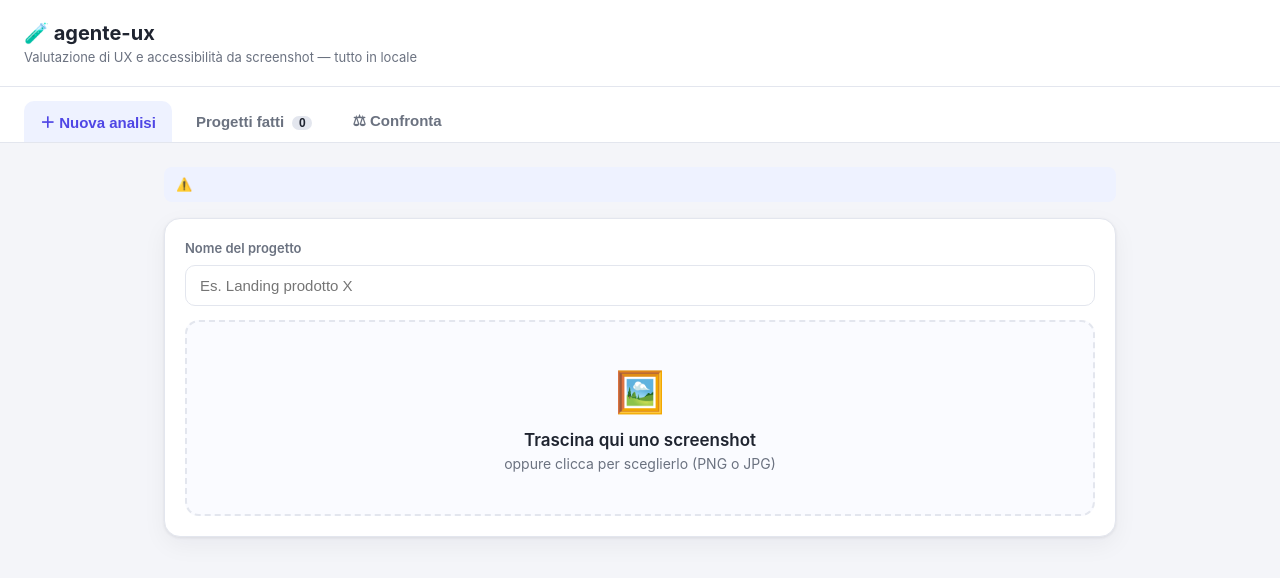
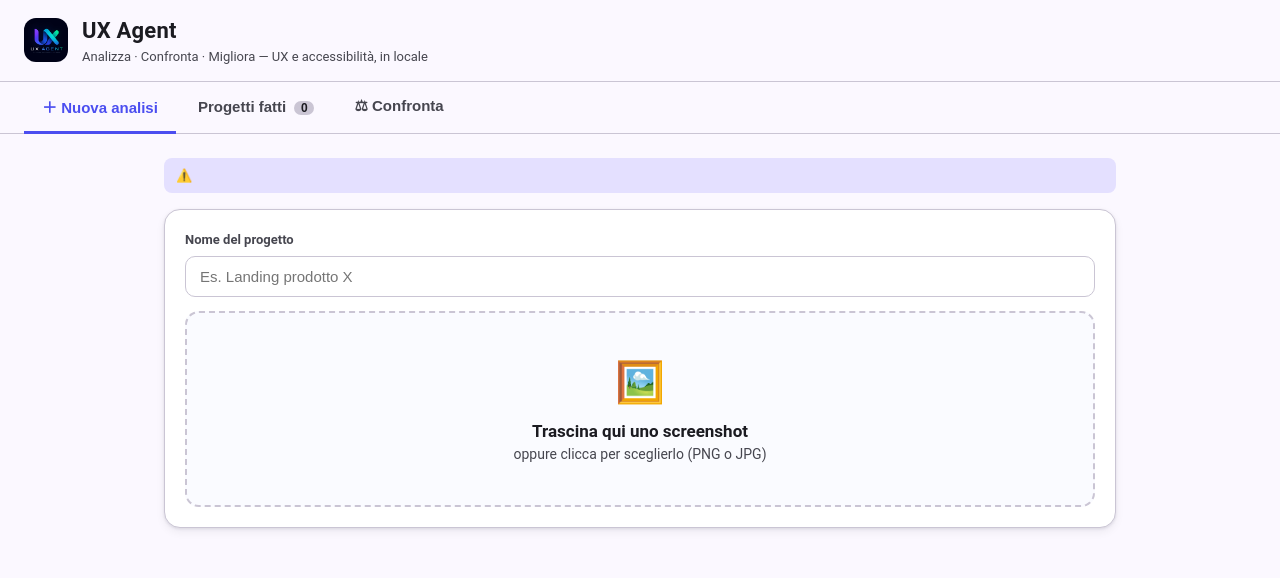
Before and after one commit to valerioperi33-commits/UX-Agent, a Flask app: template templates/index.html in a window 1280 px wide. Shown: the top 578 px of the page. Run offline with Flask 3, Linux system fonts and the light colour scheme; the template is opened without the code that fills it, so the values that code supplies are empty.

Commit message:
Rebrand 'UX Agent' + Material Design 3 + vera app sulla Scrivania
- IDENTITA': nome 'UX Agent', logo nell'intestazione (rotta /logo), titolo finestra.
- MATERIAL DESIGN 3 (m3.material.io): ruoli colore M3 presi dal logo (indaco/viola
  primario, verde accento), tab con indicatore, pulsanti a pillola (filled/outlined/
  tonal), tipografia Roboto, superfici ed elevazioni M3. Fatto rimappando i token CSS,
  cosi' i frammenti del report ereditano lo stile.
- APP DESKTOP VERA: crea_app.py genera 'UX Agent.app' sulla Scrivania (logo -> icona
  .icns con angoli arrotondati via iconutil; bundle con Info.plist che lancia desktop.py).
  installa_app.command per farlo da doppio click. icona.jpg versionata.
- README: rebrand, sezione avvio DA TERMINALE (per l'esame), app sulla Scrivania,
  e guida passo-passo per trasferire tutto sull'altro Mac via GitHub. Struttura aggiornata.

Co-Authored-By: Claude Opus 4.8 <noreply@anthropic.com>

```diff
--- a/app.py
+++ b/app.py
@@ -37,6 +37,14 @@ def home():
     """Pagina con le tre schede."""
     ok, messaggio = verifica_modello()        # avvisa se Ollama/modello non sono pronti
     return render_template("index.html", ambiente_ok=ok, messaggio_ambiente=messaggio)
+
+
+@app.route("/logo")
+def logo():
+    """Serve il logo dell'app (mostrato nell'intestazione)."""
+    if not (config.RADICE / "icona.jpg").exists():
+        abort(404)
+    return send_from_directory(config.RADICE, "icona.jpg")
 
 
 @app.route("/analizza", methods=["POST"])
--- a/templates/index.html
+++ b/templates/index.html
@@ -3,28 +3,57 @@
 <head>
   <meta charset="utf-8">
   <meta name="viewport" content="width=device-width, initial-scale=1">
-  <title>agente-ux — valutazione UX & accessibilità</title>
+  <title>UX Agent</title>
   <style>
     /* ===================== STILE (tutto in un punto solo) ===================== */
     :root{
-      --primario:#4f46e5; --primario-chiaro:#eef2ff; --bordo:#e3e6ee;
-      --sfondo:#f4f5f9; --testo:#1f2430; --grigio:#6b7280;
-      --ok:#137333; --ko:#c5221f; --ombra:0 1px 3px rgba(20,24,40,.08),0 8px 24px rgba(20,24,40,.05);
+      /* ===== Material Design 3 (m3.material.io) — tema chiaro, brand "UX Agent" =====
+         Sono i "ruoli colore" di M3: cambiando questi valori cambia tutta l'identita'.
+         Colori presi dal logo: indaco/viola, blu, verde. */
+      --md-primary:#4b4ef0;            /* indaco-viola del logo (colore principale) */
+      --md-on-primary:#ffffff;
+      --md-primary-container:#e4e0ff;  /* versione tenue del primario (sfondi morbidi) */
+      --md-on-primary-container:#0a0a6e;
+      --md-tertiary:#0a9d6e;           /* verde del logo (accento) */
+      --md-on-tertiary:#ffffff;
+      --md-tertiary-container:#a6f2cd;
+      --md-on-tertiary-container:#002113;
+      --md-surface:#fbf8ff;            /* sfondo generale (quasi bianco, tinta fredda) */
+      --md-surface-container:#eeedf6;  /* superfici "alzate": card, pannelli, badge */
+      --md-surface-container-high:#e8e6f1;
+      --md-on-surface:#1b1b21;         /* testo principale */
+      --md-on-surface-variant:#46464f; /* testo secondario */
+      --md-outline:#787680; --md-outline-variant:#cac5d4;
+      --md-error:#ba1a1a;
+      --md-elev-1:0 1px 3px rgba(20,24,40,.10),0 4px 10px rgba(20,24,40,.06);
+      --md-elev-2:0 2px 6px rgba(20,24,40,.12),0 10px 22px rgba(20,24,40,.10);
+      --md-radius:16px; --md-radius-lg:24px; --md-radius-full:999px;
+
+      /* Compatibilita': i nomi gia' usati nel resto del CSS, rimappati sui ruoli M3 */
+      --primario:var(--md-primary); --primario-chiaro:var(--md-primary-container);
+      --bordo:var(--md-outline-variant); --sfondo:var(--md-surface-container);
+      --testo:var(--md-on-surface); --grigio:var(--md-on-surface-variant);
+      --ok:var(--md-tertiary); --ko:var(--md-error); --ombra:var(--md-elev-1);
     }
     *{box-sizing:border-box}
-    body{margin:0;background:var(--sfondo);color:var(--testo);line-height:1.5;
-         font-family:-apple-system,system-ui,"Segoe UI",Roboto,sans-serif}
+    /* M3 usa Roboto; se non c'e', ripiega sul font di sistema (l'app resta offline). */
+    body{margin:0;background:var(--md-surface);color:var(--md-on-surface);line-height:1.5;
+         font-family:"Roboto","Helvetica Neue",-apple-system,system-ui,sans-serif}
 
-    header{background:#fff;border-bottom:1px solid var(--bordo);padding:18px 24px}
-    header .titolo{font-size:20px;font-weight:700}
-    header .sotto{color:var(--grigio);font-size:13px}
+    /* Barra superiore in stile "top app bar" M3, con logo */
+    header{background:var(--md-surface);border-bottom:1px solid var(--md-outline-variant);
+           padding:14px 24px;display:flex;align-items:center;gap:14px}
+    header img.logo{width:44px;height:44px;border-radius:12px}
+    header .titolo{font-size:22px;font-weight:700;letter-spacing:.2px}
+    header .sotto{color:var(--md-on-surface-variant);font-size:13px}
 
-    /* Schede (tab) */
-    .tabbar{display:flex;gap:8px;padding:14px 24px 0;background:#fff;border-bottom:1px solid var(--bordo);
-            position:sticky;top:0;z-index:5;flex-wrap:wrap}
-    .tabbar button{border:none;background:transparent;color:var(--grigio);font-size:15px;font-weight:600;
-                   padding:10px 16px;border-radius:10px 10px 0 0;cursor:pointer}
-    .tabbar button.attivo{color:var(--primario);background:var(--primario-chiaro)}
+    /* Schede in stile "tabs" M3: testo + indicatore sotto quella attiva */
+    .tabbar{display:flex;gap:4px;padding:0 24px;background:var(--md-surface);
+            border-bottom:1px solid var(--md-outline-variant);position:sticky;top:0;z-index:5;flex-wrap:wrap}
+    .tabbar button{border:none;background:transparent;color:var(--md-on-surface-variant);font-size:15px;
+                   font-weight:600;padding:14px 18px;cursor:pointer;border-bottom:3px solid transparent;margin-bottom:-1px}
+    .tabbar button:hover{color:var(--md-on-surface)}
+    .tabbar button.attivo{color:var(--md-primary);border-bottom-color:var(--md-primary)}
     .conta{display:inline-block;min-width:20px;padding:0 6px;margin-left:4px;border-radius:10px;
            background:var(--bordo);color:var(--testo);font-size:12px;text-align:center}
 
@@ -50,12 +79,15 @@
     .dropzone .titolo{font-size:17px;font-weight:600;margin-top:6px}
     .dropzone .sotto{color:var(--grigio);font-size:14px}
 
-    /* Pulsanti */
-    .btn{background:var(--primario);color:#fff;border:none;padding:11px 20px;border-radius:10px;
-         font-size:15px;font-weight:600;cursor:pointer}
-    .btn:hover{filter:brightness(1.05)}
-    .btn-ghost{background:#fff;border:1px solid var(--bordo);color:var(--testo);padding:8px 14px;
-               border-radius:10px;cursor:pointer;font-weight:600}
+    /* Pulsanti M3: "filled" (pillola), "outlined", "tonal" */
+    .btn{background:var(--md-primary);color:var(--md-on-primary);border:none;padding:11px 24px;
+         border-radius:var(--md-radius-full);font-size:15px;font-weight:600;cursor:pointer;transition:.15s}
+    .btn:hover{box-shadow:var(--md-elev-1);filter:brightness(1.04)}
+    .btn-ghost{background:transparent;border:1px solid var(--md-outline);color:var(--md-primary);padding:9px 18px;
+               border-radius:var(--md-radius-full);cursor:pointer;font-weight:600}
+    .btn-ghost:hover{background:var(--md-primary-container)}
+    .btn-dalt{background:var(--md-primary-container);color:var(--md-on-primary-container)}
+    .btn-dalt:hover{filter:brightness(.97)}
 
     /* Barra titolo sezione */
     .barra{display:flex;align-items:center;justify-content:space-between;margin-bottom:14px}
@@ -149,8 +181,11 @@
 </head>
 <body>
   <header>
-    <div class="titolo">🧪 agente-ux</div>
-    <div class="sotto">Valutazione di UX e accessibilità da screenshot — tutto in locale</div>
+    <img class="logo" src="/logo" alt="UX Agent">
+    <div>
+      <div class="titolo">UX Agent</div>
+      <div class="sotto">Analizza · Confronta · Migliora — UX e accessibilità, in locale</div>
+    </div>
   </header>
 
   <nav class="tabbar">
```
Also changed, not shown: crea_app.py (added, +94 -0 lines), README.md, icona.jpg (added), 1 other file.
